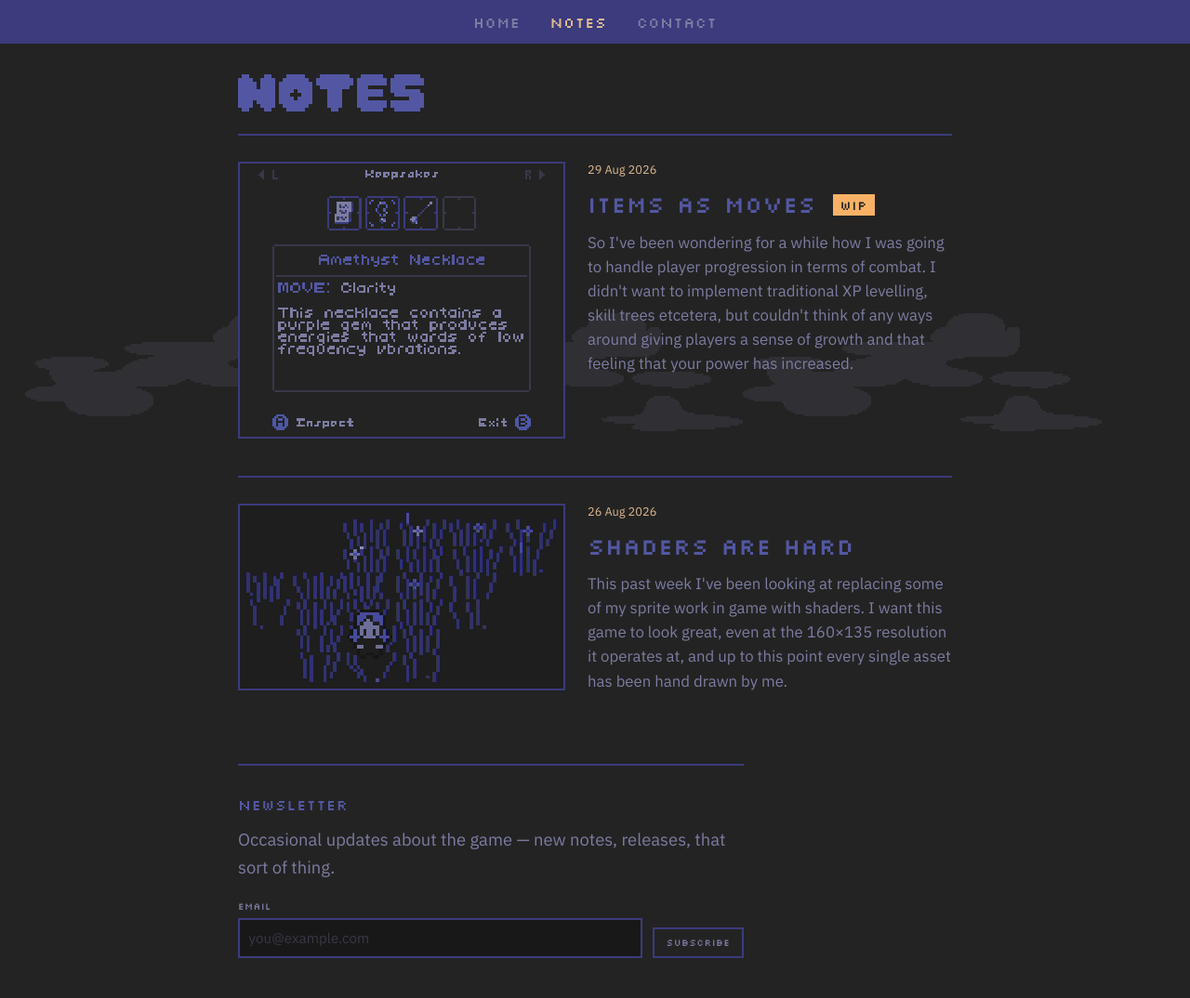
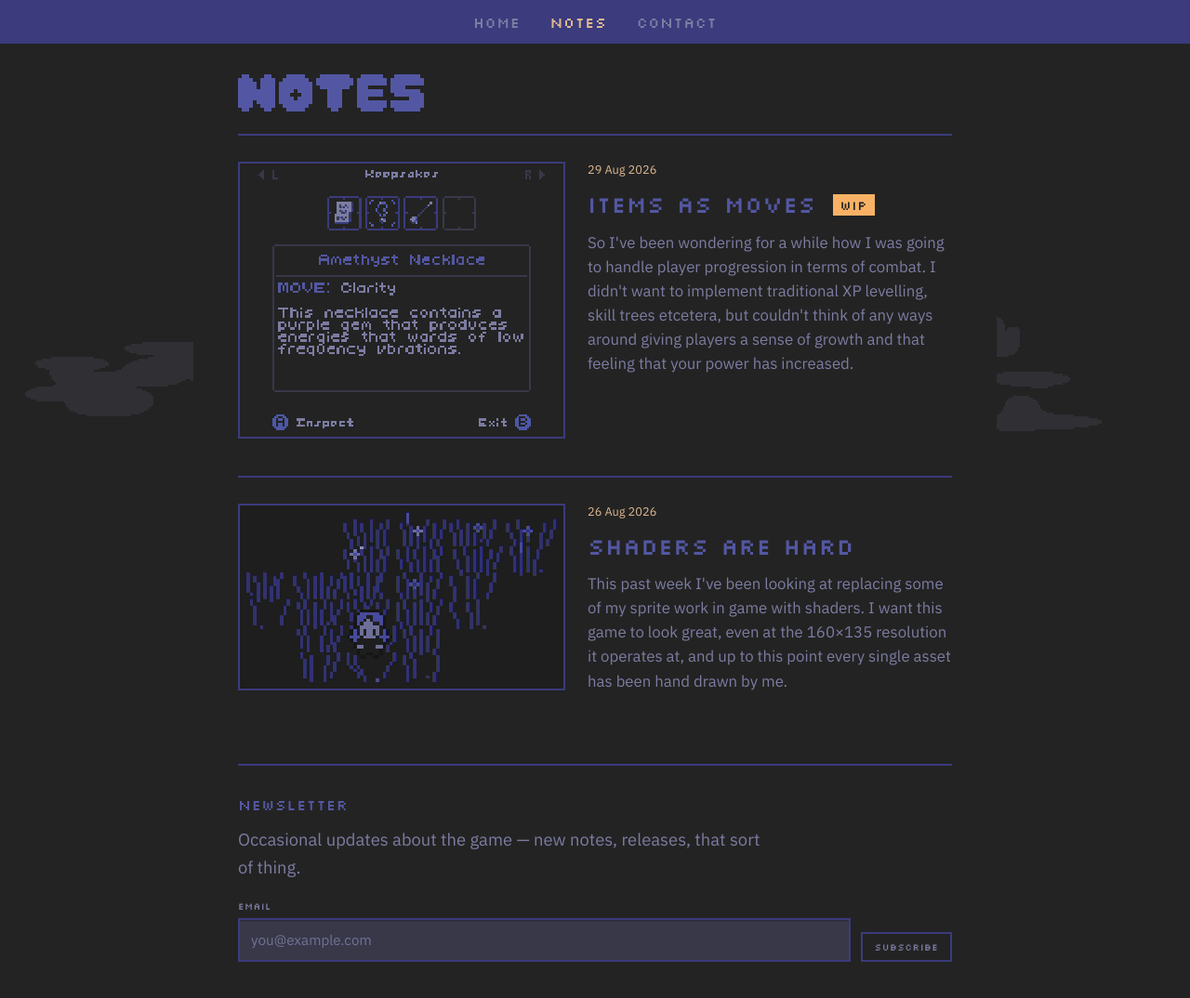
Before and after one commit to AWhales/awhales.github.io, an Eleventy site: page notes.njk in a window 1280 px wide. Shown: the whole page at 93% size. Built offline with nearby package versions, Linux system fonts and the light colour scheme; Eleventy itself is replaced by a stand-in of ours; files that its build step writes are made by us from their sources.

Commit message:
Add solid content columns on Notes and Contact and improve form readability.

```diff
--- a/site/css/style.css
+++ b/site/css/style.css
@@ -124,8 +124,23 @@ body {
 }
 
 .page-main--notes,
+.page-main--contact,
 .page-main.post {
   max-width: 54rem;
+  min-height: 100vh;
+}
+
+/*
+ * Solid reading column — blocks the faint page-sky so content sits on flat
+ * #232323 while clouds stay visible in the margins.
+ */
+.page-main--notes::before,
+.page-main--contact::before {
+  content: "";
+  position: absolute;
+  inset: 0;
+  background: var(--black);
+  z-index: -1;
 }
 
 .page-main h1 {
@@ -928,7 +943,6 @@ body {
   position: relative;
   display: grid;
   gap: 1.15rem;
-  max-width: 34rem;
 }
 
 .comment-form label {
@@ -942,19 +956,21 @@ body {
 }
 
 .comment-form input,
-.comment-form textarea {
+.comment-form textarea,
+.newsletter-form .newsletter-email input {
   display: block;
   width: 100%;
   margin-top: 0.35rem;
-  padding: 0.5rem 0.6rem;
+  padding: 0.65rem 0.75rem;
   border: 2px solid var(--deep-blue);
-  background: var(--blacker);
+  background: var(--grey-blue);
   color: var(--white);
   font-family: var(--font-body);
   font-size: 0.95rem;
   line-height: 1.5;
   border-radius: 0;
-  transition: border-color 0.15s ease;
+  box-shadow: inset 0 2px 0 rgba(0, 0, 0, 0.18);
+  transition: border-color 0.15s ease, background-color 0.15s ease;
 }
 
 .comment-form > label:first-of-type input {
@@ -962,20 +978,24 @@ body {
 }
 
 .comment-form textarea {
-  min-height: 4.5rem;
+  min-height: 5.5rem;
   max-height: 14rem;
   resize: vertical;
 }
 
 .comment-form input::placeholder,
-.comment-form textarea::placeholder {
-  color: var(--grey-blue);
+.comment-form textarea::placeholder,
+.newsletter-form .newsletter-email input::placeholder {
+  color: var(--light-blue);
+  opacity: 0.85;
 }
 
 .comment-form input:focus,
-.comment-form textarea:focus {
+.comment-form textarea:focus,
+.newsletter-form .newsletter-email input:focus {
   outline: none;
   border-color: var(--blue);
+  background: var(--grey-blue);
 }
 
 .comment-form button {
@@ -1008,7 +1028,6 @@ body {
   margin-top: 3rem;
   padding-top: 2rem;
   border-top: 2px solid var(--deep-blue);
-  max-width: 34rem;
 }
 
 .newsletter-title {
@@ -1041,30 +1060,6 @@ body {
   letter-spacing: 0.04em;
   text-transform: uppercase;
   color: var(--light-blue);
-}
-
-.newsletter-form .newsletter-email input {
-  display: block;
-  width: 100%;
-  margin-top: 0.35rem;
-  padding: 0.5rem 0.6rem;
-  border: 2px solid var(--deep-blue);
-  background: var(--blacker);
-  color: var(--white);
-  font-family: var(--font-body);
-  font-size: 0.95rem;
-  line-height: 1.5;
-  border-radius: 0;
-  transition: border-color 0.15s ease;
-}
-
-.newsletter-form .newsletter-email input::placeholder {
-  color: var(--grey-blue);
-}
-
-.newsletter-form .newsletter-email input:focus {
-  outline: none;
-  border-color: var(--blue);
 }
 
 .newsletter-form button {
```
Also changed, not shown: site/contact.html (+1 -1 lines), content/Example Keepsakes.png.
